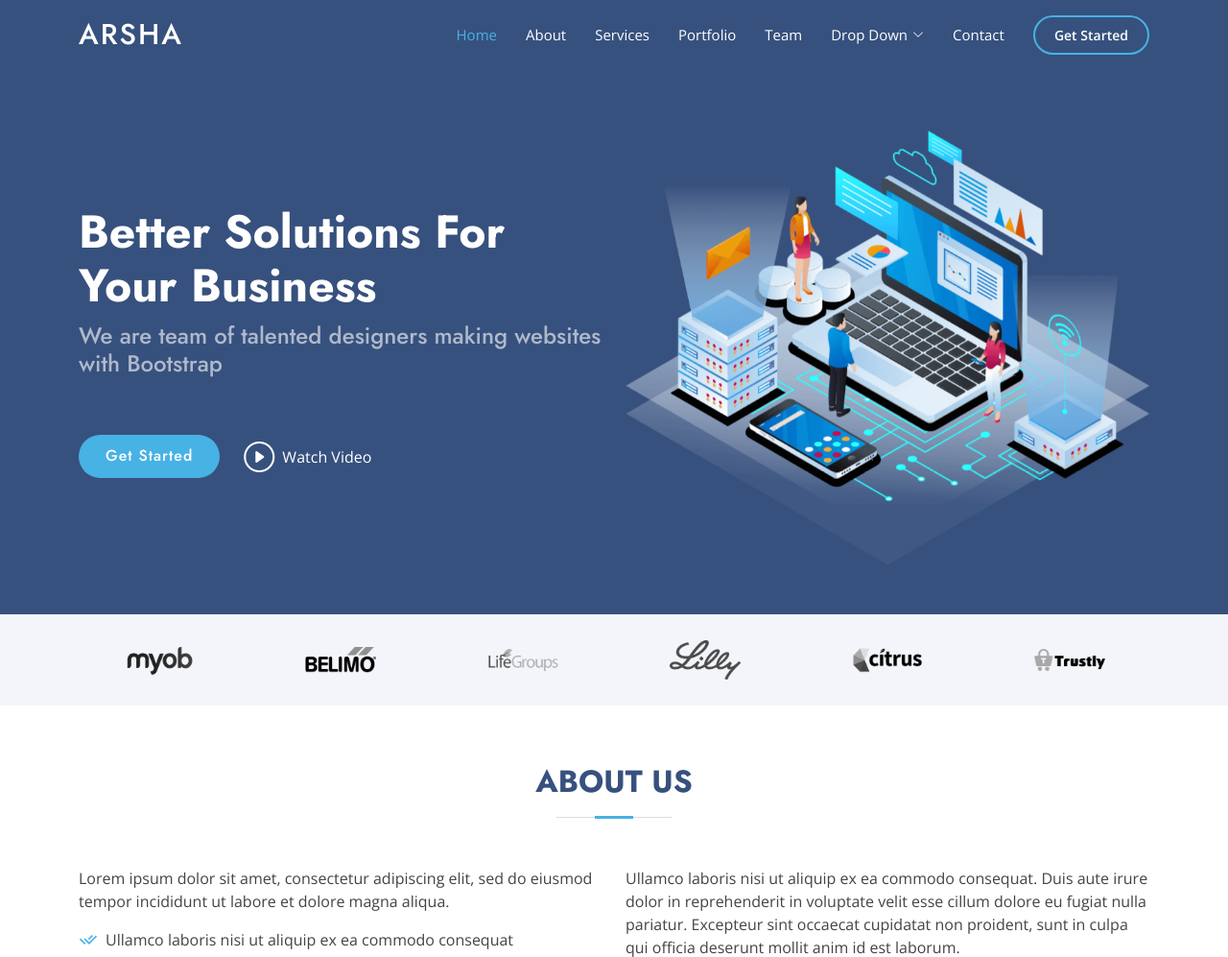
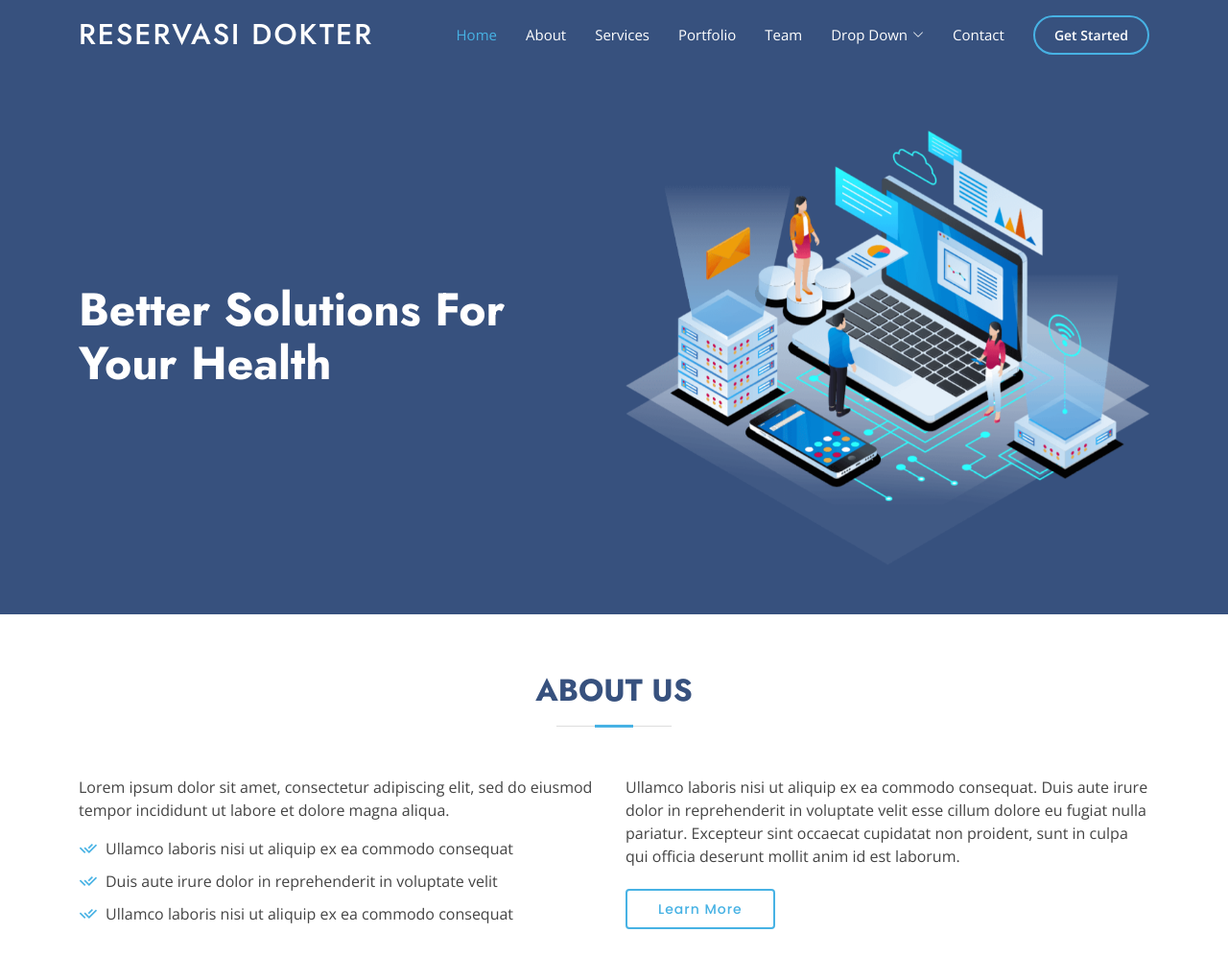
Before and after one commit to NikuFs/ReservasiDokter, a PHP site: page /homePasien.php in a window 1280 px wide. Shown: the top 997 px of the page at 96% size. Run offline with PHP 8.4, Linux system fonts and the light colour scheme.

Commit message:
Edit tipis-tipis tampilan homepasien.php

```diff
--- a/homePasien.php
+++ b/homePasien.php
@@ -5,7 +5,7 @@
   <meta charset="utf-8">
   <meta content="width=device-width, initial-scale=1.0" name="viewport">
 
-  <title>Arsha Bootstrap Template - Index</title>
+  <title>Sistem Informasi Reservasi Dokter</title>
   <meta content="" name="description">
   <meta content="" name="keywords">
 
@@ -43,7 +43,7 @@
   <header id="header" class="fixed-top ">
     <div class="container d-flex align-items-center">
 
-      <h1 class="logo me-auto"><a href="index.php">Arsha</a></h1>
+      <h1 class="logo me-auto"><a href="index.php">RESERVASI DOKTER</a></h1>
       <!-- Uncomment below if you prefer to use an image logo -->
       <!-- <a href="index.html" class="logo me-auto"><img src="assets/img/logo.png" alt="" class="img-fluid"></a>-->
 
@@ -56,7 +56,7 @@
           <li><a class="nav-link scrollto" href="#team">Team</a></li>
           <li class="dropdown"><a href="#"><span>Drop Down</span> <i class="bi bi-chevron-down"></i></a>
             <ul>
-              <li><a href="reservasi/halamanReservasi.html">Reservasi</a></li>
+              <li><a href="reservasi/halamanReservasi.php">Reservasi</a></li>
               <li class="dropdown"><a href="#"><span>Deep Drop Down</span> <i class="bi bi-chevron-right"></i></a>
                 <ul>
                   <li><a href="#">Deep Drop Down 1</a></li>
@@ -86,12 +86,7 @@
     <div class="container">
       <div class="row">
         <div class="col-lg-6 d-flex flex-column justify-content-center pt-4 pt-lg-0 order-2 order-lg-1" data-aos="fade-up" data-aos-delay="200">
-          <h1>Better Solutions For Your Business</h1>
-          <h2>We are team of talented designers making websites with Bootstrap</h2>
-          <div class="d-flex justify-content-center justify-content-lg-start">
-            <a href="#about" class="btn-get-started scrollto">Get Started</a>
-            <a href="https://www.youtube.com/watch?v=jDDaplaOz7Q" class="glightbox btn-watch-video"><i class="bi bi-play-circle"></i><span>Watch Video</span></a>
-          </div>
+          <h1>Better Solutions For Your Health</h1>
         </div>
         <div class="col-lg-6 order-1 order-lg-2 hero-img" data-aos="zoom-in" data-aos-delay="200">
           <img src="assets/img/hero-img.png" class="img-fluid animated" alt="">
@@ -102,41 +97,6 @@
   </section><!-- End Hero -->
 
   <main id="main">
-
-    <!-- ======= Clients Section ======= -->
-    <section id="clients" class="clients section-bg">
-      <div class="container">
-
-        <div class="row" data-aos="zoom-in">
-
-          <div class="col-lg-2 col-md-4 col-6 d-flex align-items-center justify-content-center">
-            <img src="assets/img/clients/client-1.png" class="img-fluid" alt="">
-          </div>
-
-          <div class="col-lg-2 col-md-4 col-6 d-flex align-items-center justify-content-center">
-            <img src="assets/img/clients/client-2.png" class="img-fluid" alt="">
-          </div>
-
-          <div class="col-lg-2 col-md-4 col-6 d-flex align-items-center justify-content-center">
-            <img src="assets/img/clients/client-3.png" class="img-fluid" alt="">
-          </div>
-
-          <div class="col-lg-2 col-md-4 col-6 d-flex align-items-center justify-content-center">
-            <img src="assets/img/clients/client-4.png" class="img-fluid" alt="">
-          </div>
-
-          <div class="col-lg-2 col-md-4 col-6 d-flex align-items-center justify-content-center">
-            <img src="assets/img/clients/client-5.png" class="img-fluid" alt="">
-          </div>
-
-          <div class="col-lg-2 col-md-4 col-6 d-flex align-items-center justify-content-center">
-            <img src="assets/img/clients/client-6.png" class="img-fluid" alt="">
-          </div>
-
-        </div>
-
-      </div>
-    </section><!-- End Cliens Section -->
 
     <!-- ======= About Us Section ======= -->
     <section id="about" class="about">
```
